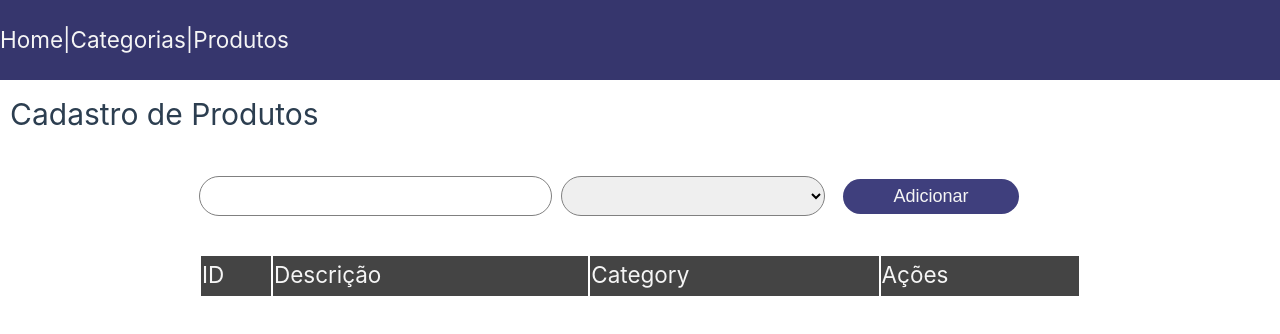
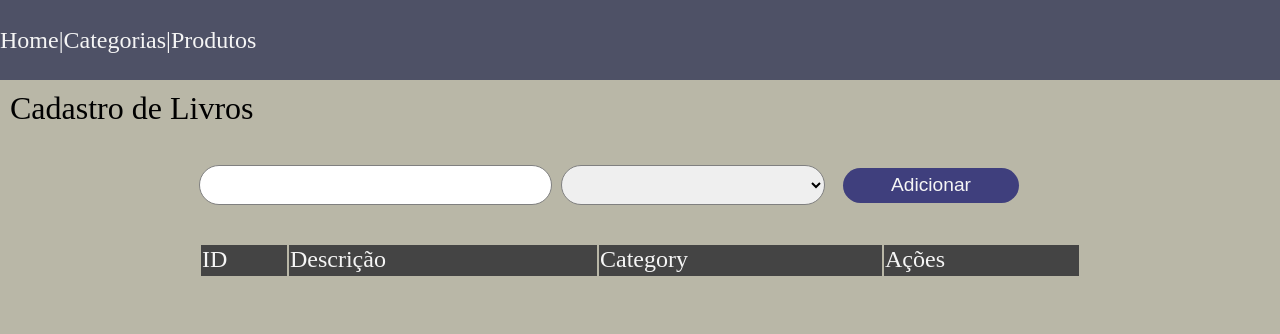
Before and after one commit to GustavoBonif/ProjetoFinalWeb1, a Vue app in the folder proj-admin/: page /produtos in a window 1280 px wide. Shown: the top 334 px of the page. Built offline with nearby package versions, Linux system fonts and the light colour scheme; data requests are answered from the project's data file.

Commit message:
Inicio da criação do sistema de administração

```diff
--- a/proj-admin/db/db.json
+++ b/proj-admin/db/db.json
@@ -56,12 +56,12 @@
   "users": [
     {
       "id": 1,
-      "name": "Top Gun!",
+      "name": "Admin",
       "userType": 0
     },
     {
       "id": 2,
-      "name": "Novo Filme",
+      "name": "Comum",
       "userType": 1
     }
   ]
--- a/proj-admin/src/App.vue
+++ b/proj-admin/src/App.vue
@@ -4,9 +4,9 @@ import { RouterLink, RouterView } from "vue-router";
 
 <template>
   <header>
-    <RouterLink to="/">Home</RouterLink> |
-    <RouterLink to="/categorias">Categorias</RouterLink> |
-    <RouterLink to="/produtos">Produtos</RouterLink>
+    <RouterLink to="/" class="header-link">Home</RouterLink> |
+    <RouterLink to="/categorias" class="header-link">Categorias</RouterLink> |
+    <RouterLink to="/produtos" class="header-link">Produtos</RouterLink>
   </header>
   <main>
     <RouterView />
@@ -14,7 +14,7 @@ import { RouterLink, RouterView } from "vue-router";
 </template>
 
 <style>
-@import "@/assets/base.css";
+/* @import "@/assets/base.css"; */
 
 #app {
   height: 100vh;
@@ -22,7 +22,7 @@ import { RouterLink, RouterView } from "vue-router";
 
 header {
   height: 10%;
-  background-color: rgb(54, 54, 109);
+  background-color: #4E5166;
   color: whitesmoke;
   font-size: 1.5em;
   display: flex;
--- a/proj-admin/src/assets/base.css
+++ b/proj-admin/src/assets/base.css
@@ -1,79 +1,22 @@
-/* color palette from <https://github.com/vuejs/theme> */
-:root {
-  --vt-c-white: #ffffff;
-  --vt-c-white-soft: #f8f8f8;
-  --vt-c-white-mute: #f2f2f2;
-
-  --vt-c-black: #181818;
-  --vt-c-black-soft: #222222;
-  --vt-c-black-mute: #282828;
-
-  --vt-c-indigo: #2c3e50;
-
-  --vt-c-divider-light-1: rgba(60, 60, 60, 0.29);
-  --vt-c-divider-light-2: rgba(60, 60, 60, 0.12);
-  --vt-c-divider-dark-1: rgba(84, 84, 84, 0.65);
-  --vt-c-divider-dark-2: rgba(84, 84, 84, 0.48);
-
-  --vt-c-text-light-1: var(--vt-c-indigo);
-  --vt-c-text-light-2: rgba(60, 60, 60, 0.66);
-  --vt-c-text-dark-1: var(--vt-c-white);
-  --vt-c-text-dark-2: rgba(235, 235, 235, 0.64);
-}
-
-/* semantic color variables for this project */
-:root {
-  --color-background: var(--vt-c-white);
-  --color-background-soft: var(--vt-c-white-soft);
-  --color-background-mute: var(--vt-c-white-mute);
-
-  --color-border: var(--vt-c-divider-light-2);
-  --color-border-hover: var(--vt-c-divider-light-1);
-
-  --color-heading: var(--vt-c-text-light-1);
-  --color-text: var(--vt-c-text-light-1);
-
-  --section-gap: 160px;
-}
-
-@media (prefers-color-scheme: dark) {
-  :root {
-    --color-background: var(--vt-c-black);
-    --color-background-soft: var(--vt-c-black-soft);
-    --color-background-mute: var(--vt-c-black-mute);
-
-    --color-border: var(--vt-c-divider-dark-2);
-    --color-border-hover: var(--vt-c-divider-dark-1);
-
-    --color-heading: var(--vt-c-text-dark-1);
-    --color-text: var(--vt-c-text-dark-2);
-  }
-}
-
 *,
 *::before,
 *::after {
   box-sizing: border-box;
   margin: 0;
   position: relative;
-  font-weight: normal;
+  font-weight:
+  normal;
 }
 
-body {
-  min-height: 100vh;
-  color: var(--color-text);
-  background: var(--color-background);
-  transition: color 0.5s, background-color 0.5s;
-  line-height: 1.6;
-  font-family: Inter, -apple-system, BlinkMacSystemFont, 'Segoe UI', Roboto, Oxygen, Ubuntu,
-    Cantarell, 'Fira Sans', 'Droid Sans', 'Helvetica Neue', sans-serif;
-  font-size: 15px;
-  text-rendering: optimizeLegibility;
-  -webkit-font-smoothing: antialiased;
-  -moz-osx-font-smoothing: grayscale;
+.header-link:hover {
+    background: #747274;
 }
 
 a {
-  color: whitesmoke;
-  text-decoration: none;
+    color: whitesmoke;
+    text-decoration: none;
+  }
+
+body {
+    background: #B9B7A7
 }
--- /dev/null
+++ b/proj-admin/src/assets/baseDefault.css
@@ -0,0 +1,79 @@
+/* color palette from <https://github.com/vuejs/theme> */
+:root {
+  --vt-c-white: #ffffff;
+  --vt-c-white-soft: #f8f8f8;
+  --vt-c-white-mute: #f2f2f2;
+
+  --vt-c-black: #181818;
+  --vt-c-black-soft: #222222;
+  --vt-c-black-mute: #282828;
+
+  --vt-c-indigo: #2c3e50;
+
+  --vt-c-divider-light-1: rgba(60, 60, 60, 0.29);
+  --vt-c-divider-light-2: rgba(60, 60, 60, 0.12);
+  --vt-c-divider-dark-1: rgba(84, 84, 84, 0.65);
+  --vt-c-divider-dark-2: rgba(84, 84, 84, 0.48);
+
+  --vt-c-text-light-1: var(--vt-c-indigo);
+  --vt-c-text-light-2: rgba(60, 60, 60, 0.66);
+  --vt-c-text-dark-1: var(--vt-c-white);
+  --vt-c-text-dark-2: rgba(235, 235, 235, 0.64);
+}
+
+/* semantic color variables for this project */
+:root {
+  --color-background: var(--vt-c-white);
+  --color-background-soft: var(--vt-c-white-soft);
+  --color-background-mute: var(--vt-c-white-mute);
+
+  --color-border: var(--vt-c-divider-light-2);
+  --color-border-hover: var(--vt-c-divider-light-1);
+
+  --color-heading: var(--vt-c-text-light-1);
+  --color-text: var(--vt-c-text-light-1);
+
+  --section-gap: 160px;
+}
+
+@media (prefers-color-scheme: dark) {
+  :root {
+    --color-background: var(--vt-c-black);
+    --color-background-soft: var(--vt-c-black-soft);
+    --color-background-mute: var(--vt-c-black-mute);
+
+    --color-border: var(--vt-c-divider-dark-2);
+    --color-border-hover: var(--vt-c-divider-dark-1);
+
+    --color-heading: var(--vt-c-text-dark-1);
+    --color-text: var(--vt-c-text-dark-2);
+  }
+}
+
+*,
+*::before,
+*::after {
+  box-sizing: border-box;
+  margin: 0;
+  position: relative;
+  font-weight: normal;
+}
+
+body {
+  min-height: 100vh;
+  color: var(--color-text);
+  background: var(--color-background);
+  transition: color 0.5s, background-color 0.5s;
+  line-height: 1.6;
+  font-family: Inter, -apple-system, BlinkMacSystemFont, 'Segoe UI', Roboto, Oxygen, Ubuntu,
+    Cantarell, 'Fira Sans', 'Droid Sans', 'Helvetica Neue', sans-serif;
+  font-size: 15px;
+  text-rendering: optimizeLegibility;
+  -webkit-font-smoothing: antialiased;
+  -moz-osx-font-smoothing: grayscale;
+}
+
+a {
+  color: whitesmoke;
+  text-decoration: none;
+}
--- a/proj-admin/src/main.js
+++ b/proj-admin/src/main.js
@@ -1,5 +1,6 @@
 import { createApp } from 'vue'
 import { createPinia } from 'pinia'
+import './assets/base.css'
 
 import App from './App.vue'
 import router from './router'
--- a/proj-admin/src/views/HomeView.vue
+++ b/proj-admin/src/views/HomeView.vue
@@ -1,6 +1,6 @@
 <script setup></script>
 
 <template>
-  <h1>Sistema de gestão de produtos</h1>
+  <h1>Sistema de gestão de livros</h1>
   <h2>Fazer uma landpage</h2>
 </template>
--- a/proj-admin/src/views/ProductView.vue
+++ b/proj-admin/src/views/ProductView.vue
@@ -61,7 +61,7 @@ export default {
 };
 </script>
 <template>
-  <h1>Cadastro de Produtos</h1>
+  <h1>Cadastro de Livros</h1>
   <div class="product-form">
     <input type="text" v-model="currentProduct.name" />
     <select v-model="currentProduct.categoryId">
```
